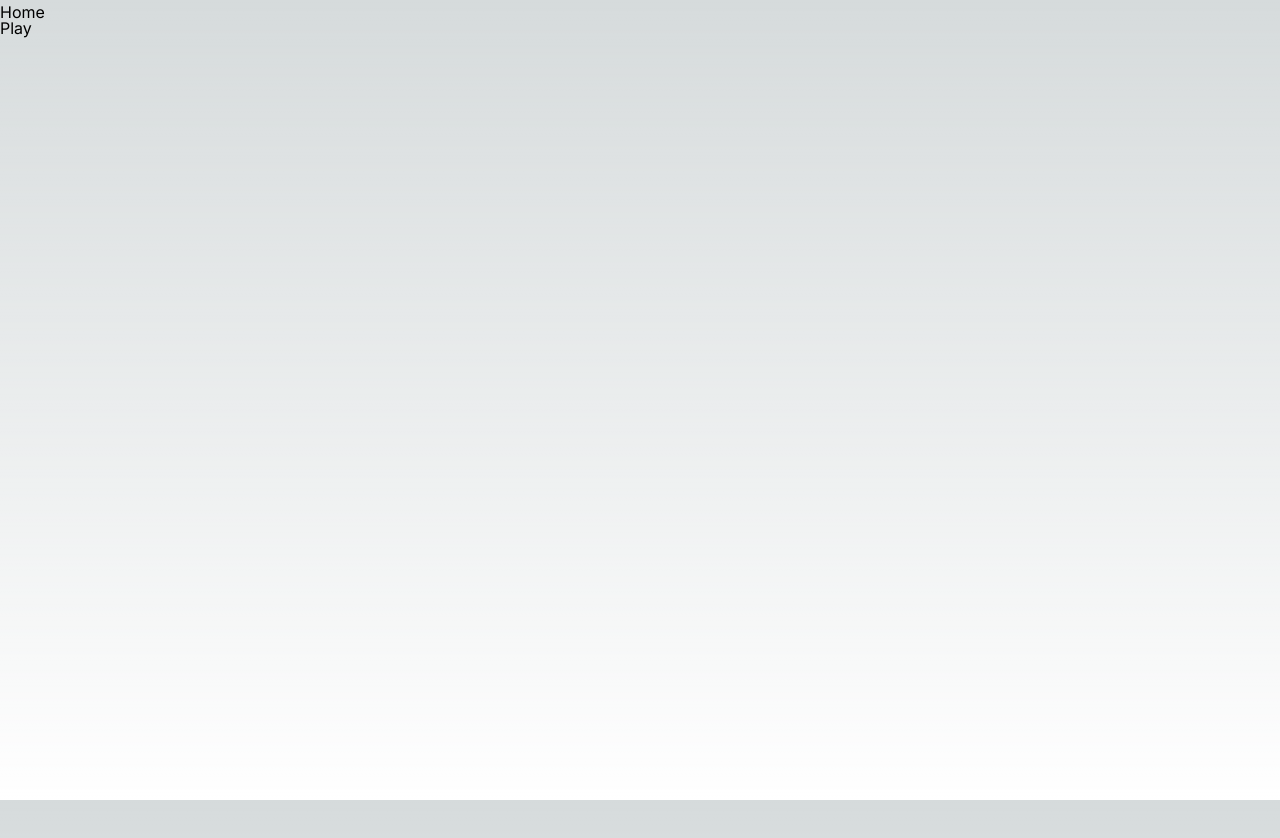
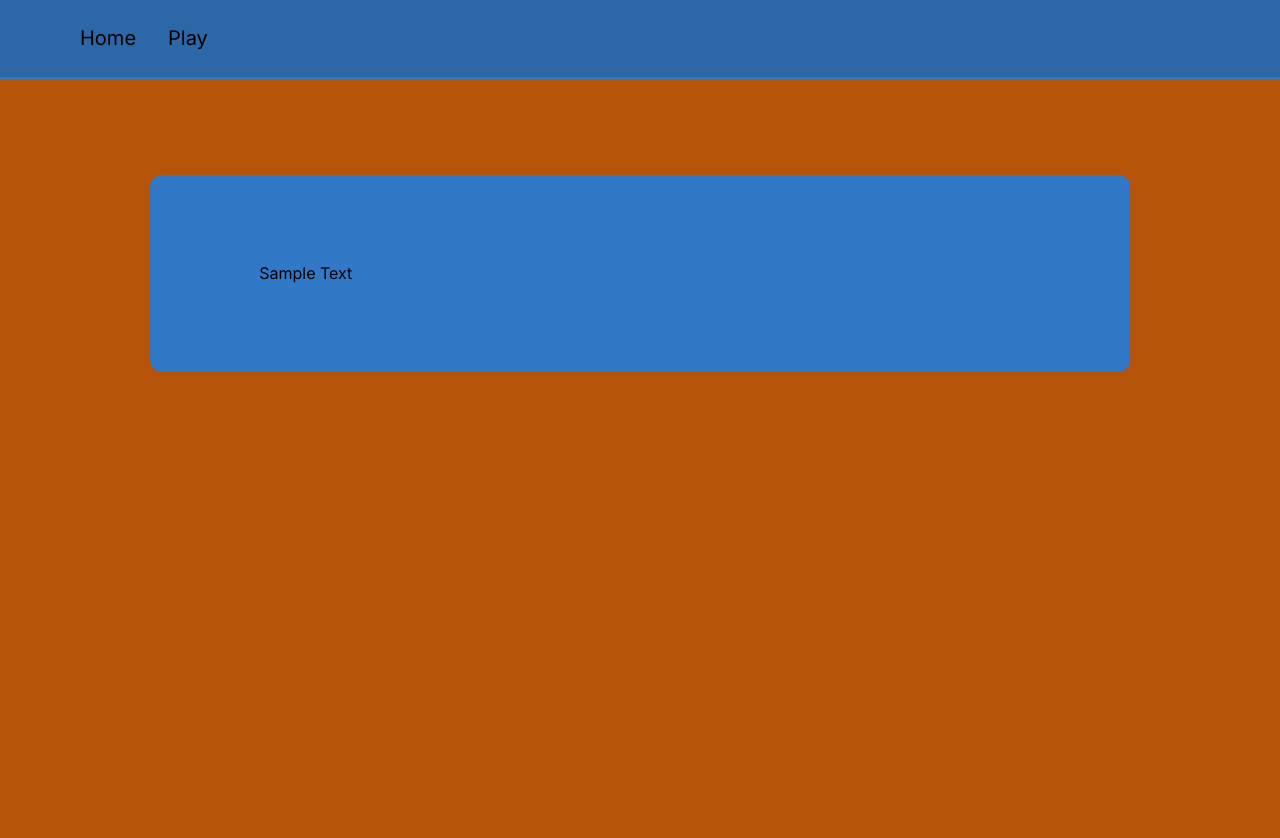
Before and after one commit to gijs-ve/Beathoven, a Next.js app: page / in a window 1280 px wide. Shown: the top 838 px of the page. Built offline with nearby package versions, Linux system fonts and the light colour scheme.

Commit message:
wip: style of navbar

```diff
--- a/src/app/page.tsx
+++ b/src/app/page.tsx
@@ -1,12 +1,9 @@
-import Image from 'next/image'
-
 export default function Home() {
   return (
-    <main className="flex min-h-screen flex-col items-center justify-between p-24">
-      <div className="">
-
-
+    <main className="flex min-h-screen flex-col items-center justify-between p-24 w-full bg-amber-700">
+      <div className="bg-blueish-500 w-[90%] px-[10%] py-[5%] rounded-xl">
+        <h1 className="my-8">Sample Text</h1>
       </div>
     </main>
-  )
+  );
 }
--- a/src/components/Navbar/NavItem.tsx
+++ b/src/components/Navbar/NavItem.tsx
@@ -3,7 +3,7 @@ import Link from "next/link";
 
 export const NavItem = ({ navItem }: { navItem: T_NavItem }) => {
   return (
-    <div className="w-full h-4">
+    <div className="flex items-center px-4 h-4 text-xl">
       <Link href={navItem.href}>{navItem.title}</Link>
     </div>
   );
--- a/src/components/Navbar/Navbar.tsx
+++ b/src/components/Navbar/Navbar.tsx
@@ -3,10 +3,10 @@ import { NavItem } from "./NavItem";
 
 export const Navbar = ({ navItems }: { navItems: T_NavItem[] }) => {
   return (
-    <div className="w-full h-16">
+    <header className="pl-[5%] py-[3%] flex items-center w-[100%] h-8 bg-blueish-400 border-b-2 border-b-blueish-500">
       {navItems.map((navItem) => {
         return <NavItem key={navItem.href} navItem={navItem} />;
       })}
-    </div>
+    </header>
   );
 };
--- a/tailwind.config.ts
+++ b/tailwind.config.ts
@@ -15,6 +15,11 @@ const config: Config = {
       },
       colors: {
         white: "#F5F5F5",
+
+        "blueish-100": "#2560a1",
+        "blueish-300": "#4480c2",
+        "blueish-400": "#2c67a8",
+        "blueish-500": "#3178C6",
       },
     },
   },
```
